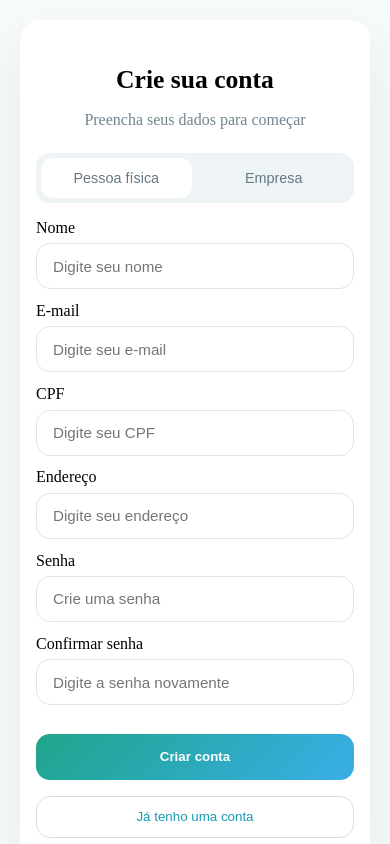
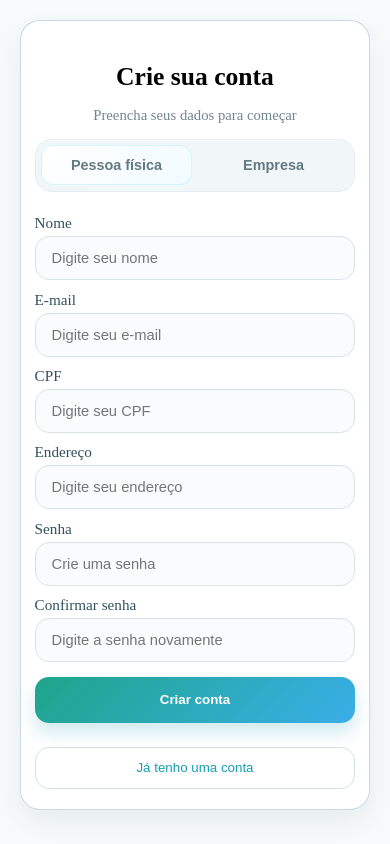
Before and after one commit to HiagoRissatto/gerenciador-estoque, a React (Vite) app in the folder frontend/: page / in a window 390 px wide. Both pictures are taken after a click on the button "Criar conta". Built offline with nearby package versions, Linux system fonts and the light colour scheme; no server answers.

Commit message:
alteraçoes de dimensao nmo b=mobile

```diff
--- a/frontend/src/components/register/RegisterForm.css
+++ b/frontend/src/components/register/RegisterForm.css
@@ -3,10 +3,12 @@
   max-width: 470px;
   padding: 3rem;
 
-  background: #ffffff;
+  background: rgba(255, 255, 255, 0.96);
+  border: 1px solid rgba(187, 210, 220, 0.8);
   border-radius: 32px;
 
-  box-shadow: 0 20px 60px rgba(0, 0, 0, 0.08);
+  box-shadow: 0 18px 50px rgba(15, 48, 61, 0.08);
+  backdrop-filter: blur(4px);
 }
 
 .register-header {
@@ -34,8 +36,17 @@
 
   padding: 0 1rem;
 
-  border: 1px solid #dce7ec;
+  border: 1px solid #dfeaf0;
   border-radius: 14px;
+  background: linear-gradient(180deg, #fcfdff, #f7fafb);
+  box-shadow: inset 0 1px 2px rgba(11, 37, 48, 0.02);
+  transition: border-color 0.2s ease, box-shadow 0.2s ease;
+}
+
+.register-card .form-control:focus {
+  border-color: #79d9e8;
+  box-shadow: 0 0 0 4px rgba(121, 217, 232, 0.12);
+  outline: none;
 }
 
 .register-button {
@@ -87,11 +98,13 @@
   grid-template-columns: 1fr 1fr;
 
   gap: 0.4rem;
-  padding: 0.3rem;
+  padding: 0.35rem;
   margin-bottom: 1.5rem;
 
-  background: #eef4f6;
-  border-radius: 14px;
+  background: linear-gradient(180deg, #f3f7f9, #edf3f5);
+  border: 1px solid #e1ebef;
+  border-radius: 16px;
+  box-shadow: inset 0 1px 1px rgba(255, 255, 255, 0.7);
 }
 
 .register-type button {
@@ -100,16 +113,21 @@
   height: 42px;
 
   border: none;
-  border-radius: 11px;
+  border-radius: 12px;
 
   background: transparent;
 
   color: #657982;
-  font-weight: 500;
+  font-weight: 600;
 
   cursor: pointer;
 
   overflow: hidden;
+  transition: color 0.2s ease;
+}
+
+.register-type button:hover {
+  color: #2a4658;
 }
 
 .register-type-indicator {
@@ -117,10 +135,11 @@
 
   inset: 0;
 
-  background: #ffffff;
-  border-radius: 11px;
+  background: linear-gradient(135deg, #ffffff, #f1fbff);
+  border-radius: 12px;
 
-  box-shadow: 0 3px 10px rgba(0, 0, 0, 0.07);
+  box-shadow: 0 6px 14px rgba(17, 132, 150, 0.12);
+  border: 1px solid rgba(122, 219, 235, 0.28);
 }
 
 .register-type-text {
@@ -140,39 +159,72 @@
 @media (max-width: 768px) {
   .register-card {
     max-width: 100%;
-    padding: 2rem 1.25rem;
+    padding: 1.5rem 1rem;
     border-radius: 24px;
+    box-shadow: 0 12px 32px rgba(15, 48, 61, 0.08);
+  }
+
+  .register-card form {
+    display: flex;
+    flex-direction: column;
+    gap: 0.65rem;
   }
 
   .register-header {
-    margin-bottom: 1.5rem;
+    margin-bottom: 1rem;
   }
 
   .register-header h2 {
     font-size: 1.6rem;
   }
 
+  .register-header p {
+    font-size: 0.92rem;
+  }
+
+  .register-card .form-label {
+    margin-bottom: 0.25rem;
+    font-size: 0.95rem;
+    color: #31505f;
+  }
+
+  .register-card .mb-3 {
+    margin-bottom: 0 !important;
+  }
+
   .register-card .form-control {
-    height: 48px;
+    height: 46px;
+    font-size: 0.95rem;
+    background: #f9fbfc;
+    border-color: #d7e3ea;
+    box-shadow: inset 0 1px 2px rgba(13, 41, 53, 0.02);
   }
 
   .register-type {
-    margin-bottom: 1rem;
+    margin-bottom: 0.75rem;
+    background: #f1f6f8;
+    border: 1px solid #e4edf1;
+  }
+
+  .register-type button {
+    height: 42px;
   }
 
   .register-button {
     height: 48px;
+    margin-top: 0.25rem;
+    box-shadow: 0 10px 18px rgba(26, 154, 173, 0.2);
   }
 }
 
 @media (max-width: 480px) {
   .register-card {
-    padding: 1.5rem 1rem;
+    padding: 1.25rem 0.85rem;
     border-radius: 20px;
   }
 
-  .register-card .mb-3 {
-    margin-bottom: 0.8rem !important;
+  .register-header {
+    margin-bottom: 0.85rem;
   }
 
   .register-type button {
@@ -181,8 +233,8 @@
   }
 
   .register-card .form-control {
-    height: 46px;
-    font-size: 0.95rem;
+    height: 44px;
+    font-size: 0.92rem;
   }
 
   .register-button {
@@ -190,7 +242,7 @@
   }
 
   .register-login-button {
-    margin-top: 1rem;
+    margin-top: 0.85rem;
   }
 }
 @media (min-width: 769px) and (max-height: 850px) {
```
